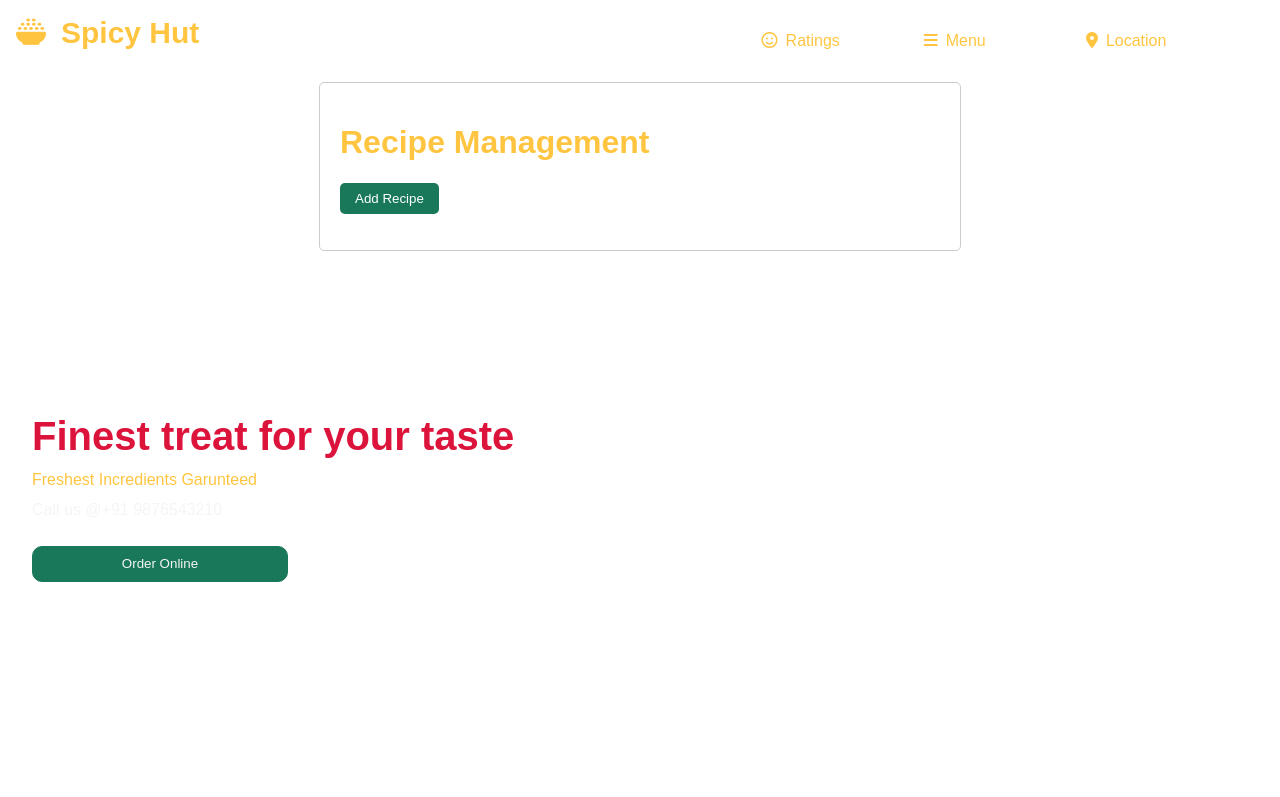
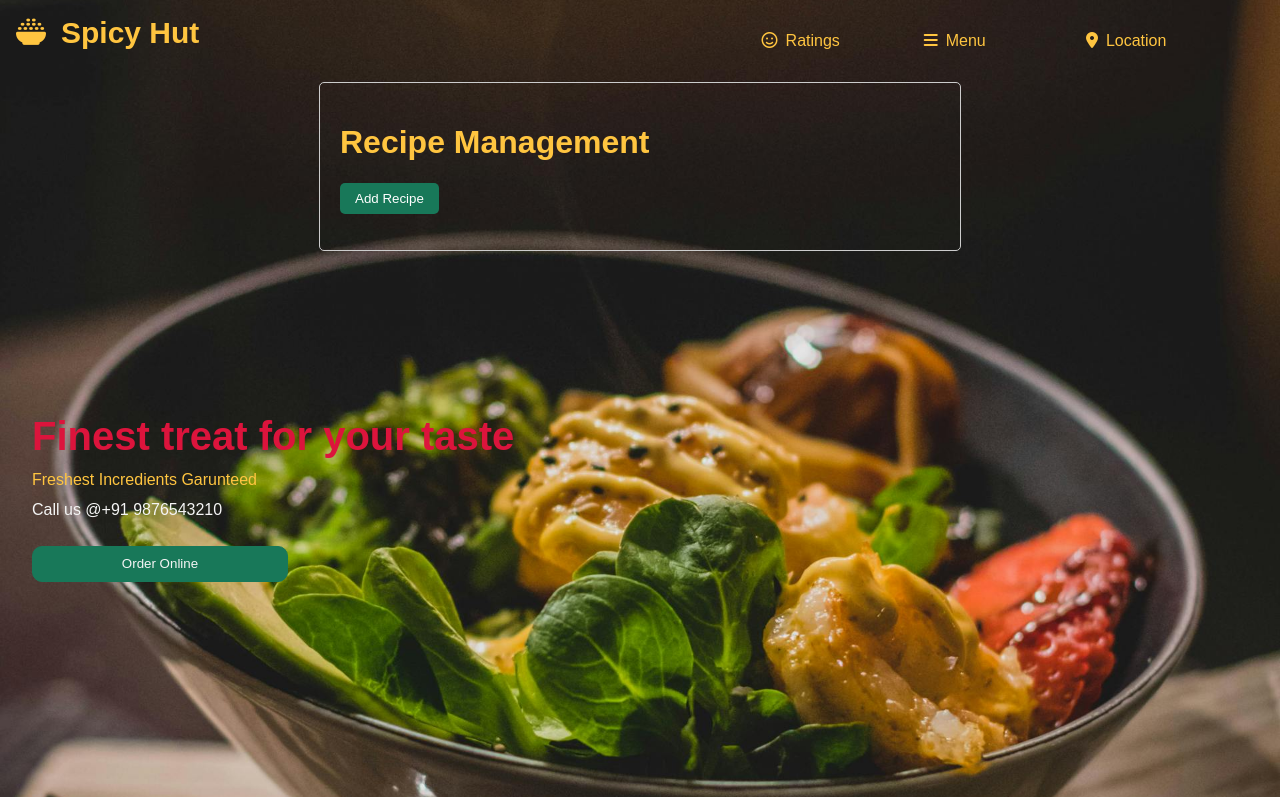
Before and after one commit to LokeshSelvam-2004/Recipe-Management, a plain HTML site: page index.html in a window 1280 px wide. Shown: the top 797 px of the page. Drawn offline with Linux system fonts and the light colour scheme.

Commit message:
Update Management.css

```diff
--- a/Management.css
+++ b/Management.css
@@ -12,7 +12,7 @@ body,h2{
     font-family: Arial, Helvetica, sans-serif;
 }
 .landing{
-    background-image: url('../Recipe/Image/img1.jpg');
+    background-image: url('Image/img1.jpg');
     background-size: cover;
     background-position: center;
     height: 100vh;
```
